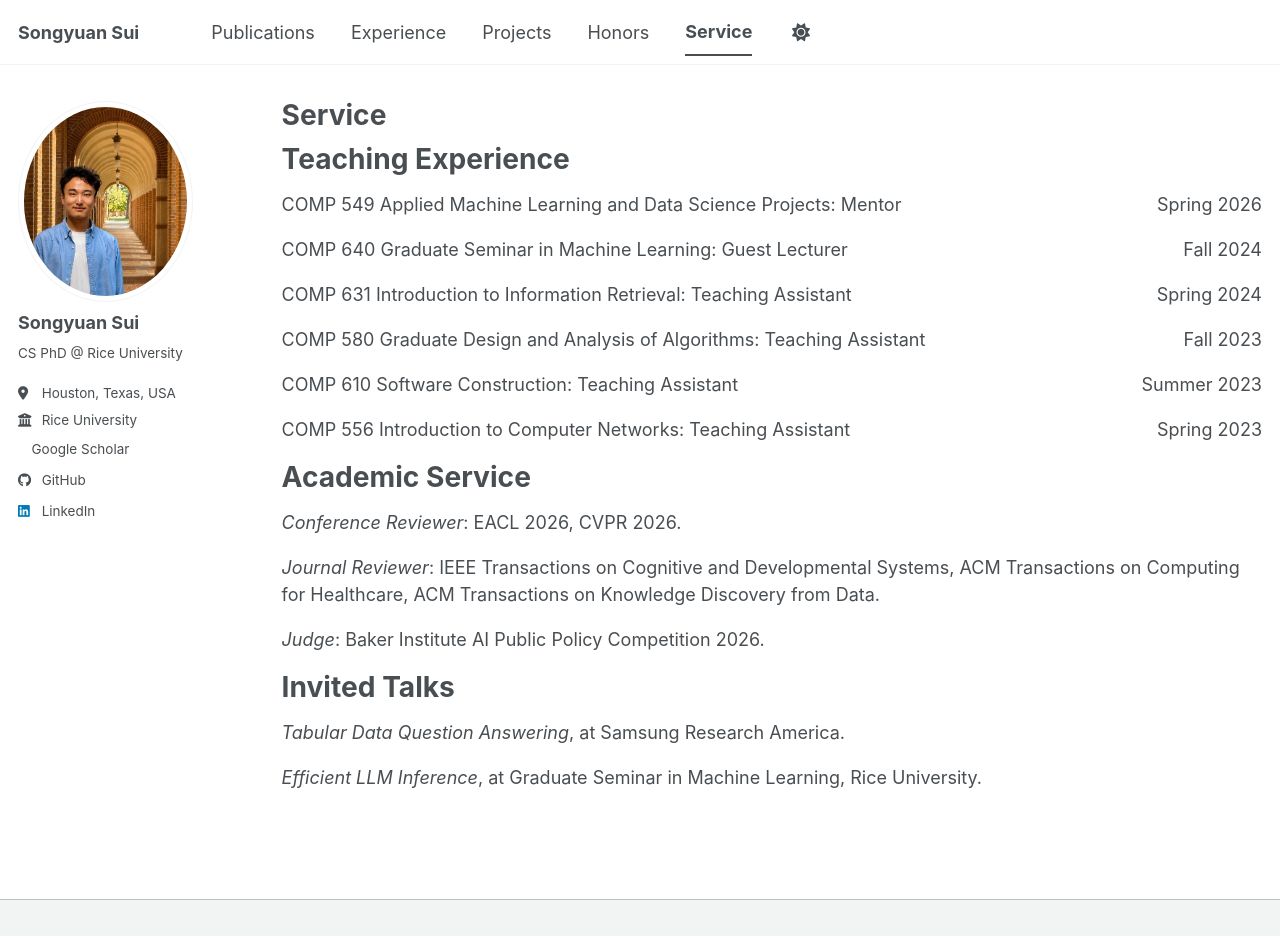
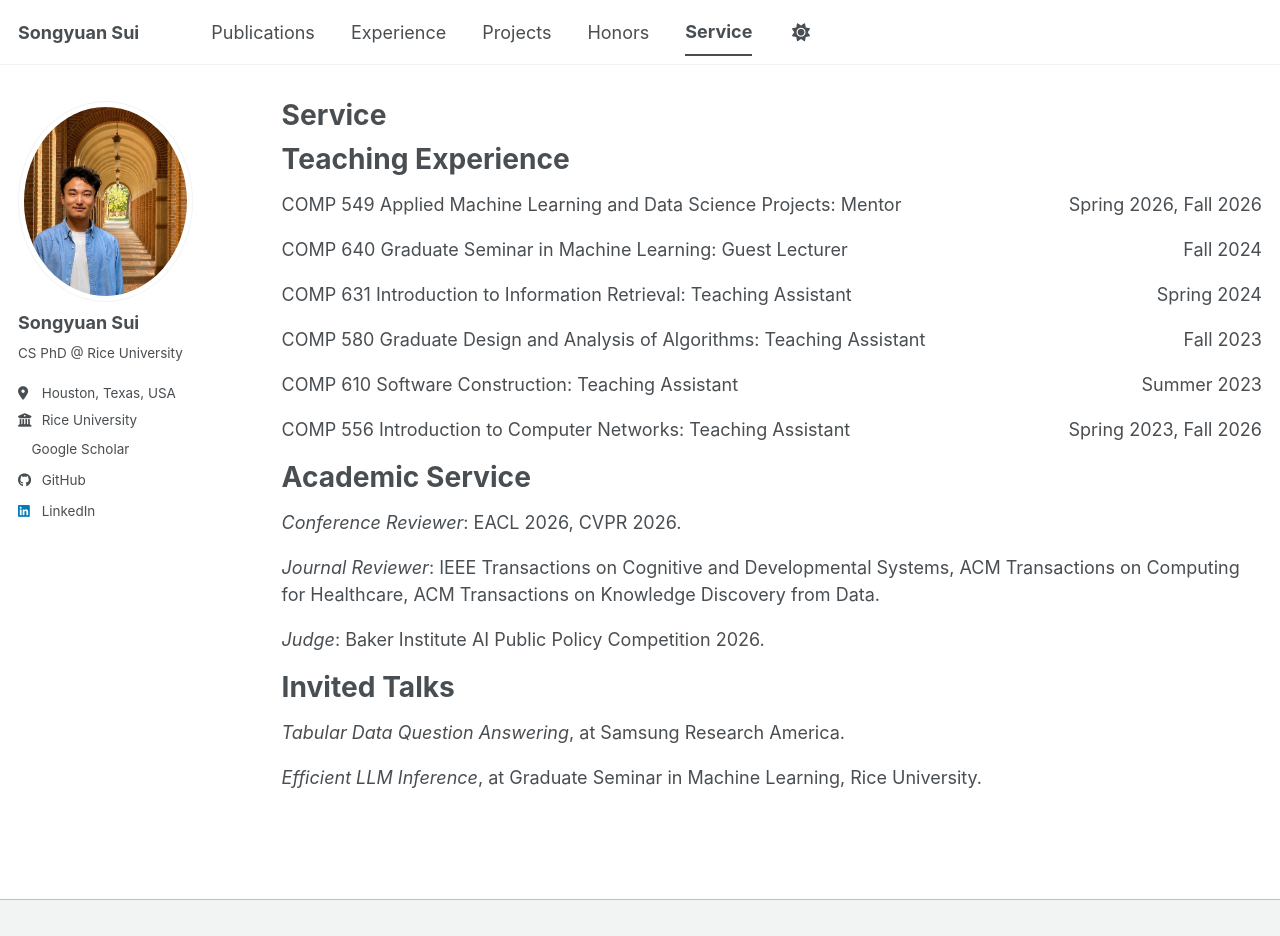
Before and after one commit to SongyuanSui/SongyuanSui.github.io, a Jekyll site: the page built from _pages/academic-service.md, in a window 1280 px wide and 936 px high. Built offline with Jekyll 4.4.1, drawn with Linux system fonts in a browser that asks for light colours; a style sheet for code colours, icons or effects is not loaded.

Commit message:
update pages

```diff
--- a/_pages/academic-service.md
+++ b/_pages/academic-service.md
@@ -11,7 +11,7 @@ Teaching Experience
 <div style="margin-bottom: 1rem;">
   <div style="display: flex; justify-content: space-between; gap: 1rem; flex-wrap: wrap;">
     <span>COMP 549 Applied Machine Learning and Data Science Projects: Mentor</span>
-    <span>Spring 2026</span>
+    <span>Spring 2026, Fall 2026</span>
   </div>
 </div>
 
@@ -46,7 +46,7 @@ Teaching Experience
 <div style="margin-bottom: 1rem;">
   <div style="display: flex; justify-content: space-between; gap: 1rem; flex-wrap: wrap;">
     <span>COMP 556 Introduction to Computer Networks: Teaching Assistant</span>
-    <span>Spring 2023</span>
+    <span>Spring 2023, Fall 2026</span>
   </div>
 </div>
 
```
Also changed, not shown: _pages/honors-and-awards.md (+1 -1 lines).
